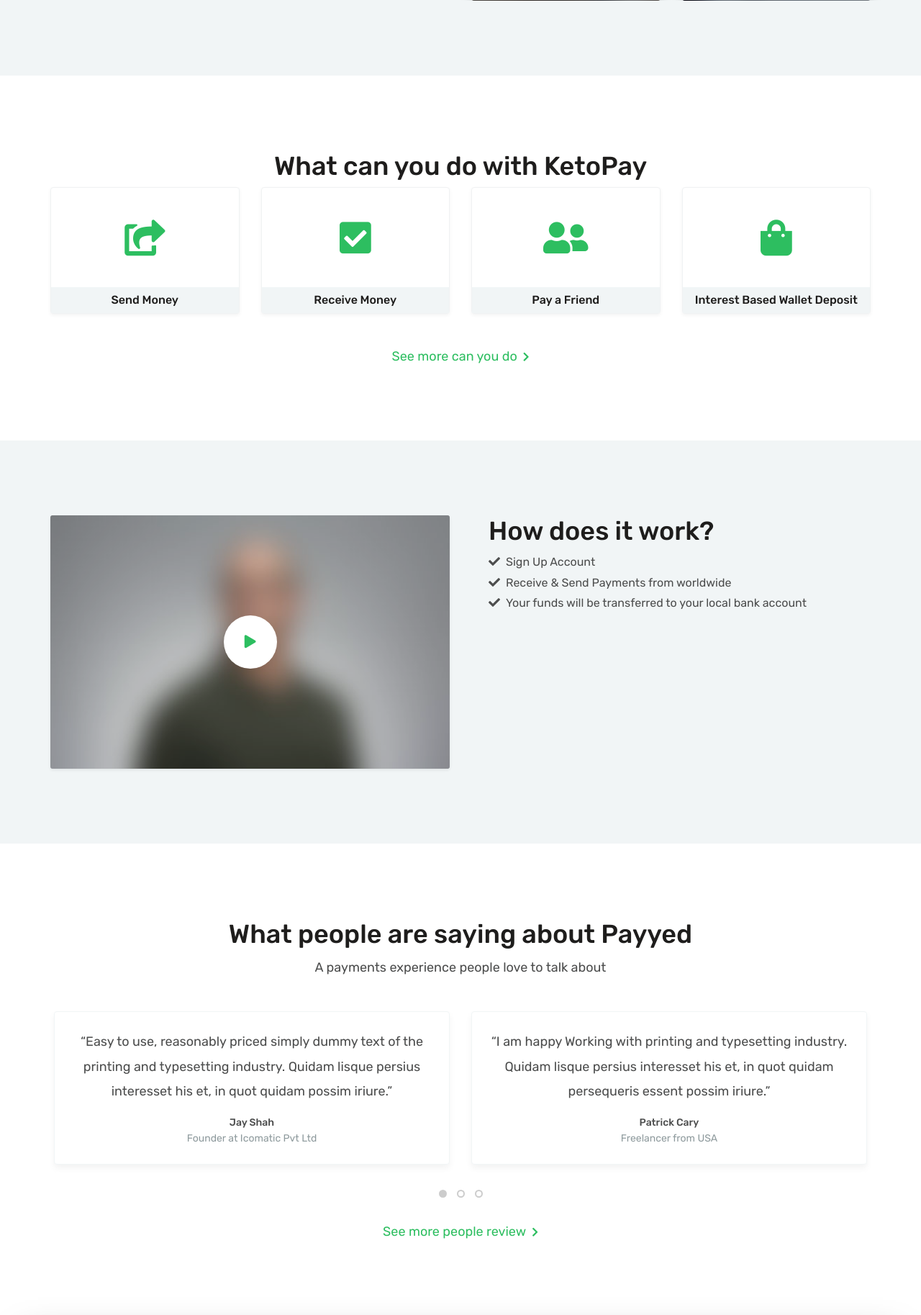
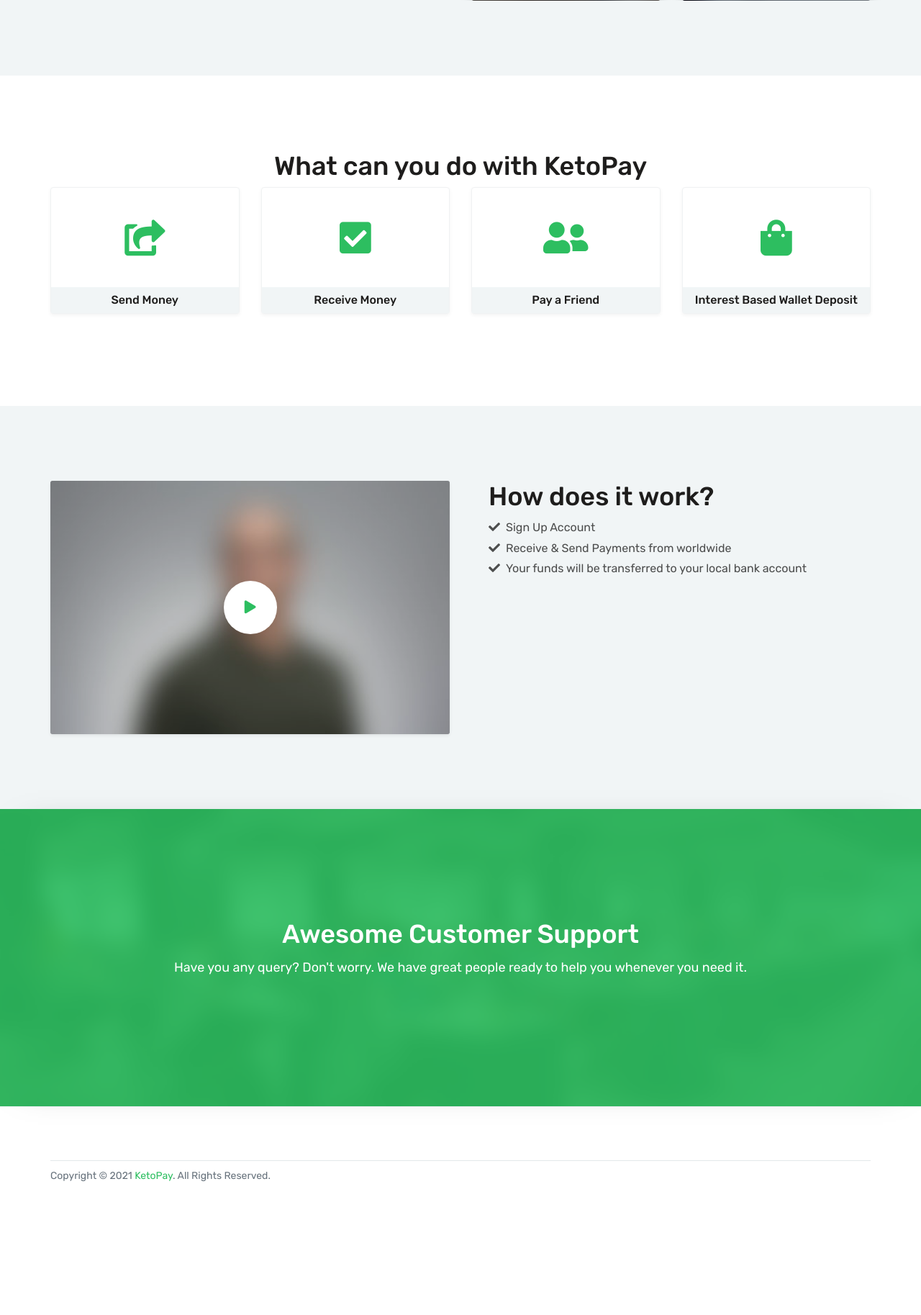
Before and after one commit to honey1234567890/ketopay, a Flask app: page / in a window 1280 px wide. Shown: the part 1808-3635 px from the top of the page at 72% size. After the commit the page ends 3449 px from the top, so only its background shows below. Run offline with Flask 2, Linux system fonts and the light colour scheme; some libraries are stand-ins or nearby versions.

Commit message:
Update index.html

```diff
--- a/templates/index.html
+++ b/templates/index.html
@@ -93,22 +93,7 @@
               <h2 class="text-16 text-white">Send & Receive Money</h2>
               <p class="text-5 text-white mb-4">Quickly and easily send, receive and request money online with KetoPay.<br class="d-none d-lg-block">
                 Over 180 countries and 120 currencies supported.</p>
-              <a href="/login" class="btn btn-primary m-2">Open a Free Account</a> <a class="btn btn-outline-light video-btn m-2" href="#" data-src="https://www.youtube.com/embed/7e90gBu4pas" data-toggle="modal" data-target="#videoModal"><span class="text-2 mr-3"><i class="fas fa-play"></i></span>See How it Works</a> </div>
-          </div>
-        </section>
-      </div>
-      <div class="item">
-        <section class="hero-wrap section shadow-md">
-          <div class="hero-bg" style="background-image:url('static/images/bg/image-3.jpg');"></div>
-          <div class="hero-content py-2 py-lg-4">
-            <div class="container">
-              <div class="row">
-                <div class="col-12 col-lg-8 col-xl-7 text-center text-lg-left">
-                  <h2 class="text-13 text-white">Trusted by more than 50,000 businesses worldwide.</h2>
-                  <p class="text-5 text-white mb-4">Over 180 countries and 120 currencies supported.</p>
-                  <a href="/signup" class="btn btn-primary mr-3">Get started for free</a> <a class="btn btn-link text-light video-btn" href="#" data-src="https://www.youtube.com/embed/7e90gBu4pas" data-toggle="modal" data-target="#videoModal"><span class="mr-2"><i class="fas fa-play-circle"></i></span>Watch Demo</a> </div>
-              </div>
-            </div>
+              <a href="/login" class="btn btn-primary m-2">Open a Free Account</a></div>
           </div>
         </section>
       </div>
@@ -163,7 +148,7 @@
           <div class="col-lg-5 col-xl-6 d-flex">
             <div class="my-auto pb-5 pb-lg-0">
               <h2 class="text-9">Payment Solutions for anyone.</h2>
-              <a href="#" class="btn-link text-4">Find more solution<i class="fas fa-chevron-right text-2 ml-2"></i></a> </div>
+               </div>
           </div>
           <div class="col-lg-7 col-xl-6">
             <div class="row banner style-2 justify-content-center">
@@ -237,7 +222,6 @@
             </div>
             </a> </div>
         </div>
-        <div class="text-center mt-4"><a href="#" class="btn-link text-4">See more can you do<i class="fas fa-chevron-right text-2 ml-2"></i></a></div>
       </div>
     </section>
     <!-- What can you do end -->
@@ -266,48 +250,7 @@
     </section>
     <!-- How work end -->
 
-    <!-- Testimonial
-    ============================================= -->
-    <section class="section bg-light">
-      <div class="container">
-        <h2 class="text-9 text-center">What people are saying about Payyed</h2>
-        <p class="text-4 text-center mb-4">A payments experience people love to talk about</p>
-        <div class="owl-carousel owl-theme" data-autoplay="true" data-nav="true" data-loop="true" data-margin="30" data-slideby="2" data-stagepadding="5" data-items-xs="1" data-items-sm="1" data-items-md="2" data-items-lg="2">
-          <div class="item">
-            <div class="testimonial rounded text-center p-4">
-              <p class="text-4">“Easy to use, reasonably priced simply dummy text of the printing and typesetting industry. Quidam lisque persius interesset his et, in quot quidam possim iriure.”</p>
-              <strong class="d-block font-weight-500">Jay Shah</strong> <span class="text-muted">Founder at Icomatic Pvt Ltd</span> </div>
-          </div>
-          <div class="item">
-            <div class="testimonial rounded text-center p-4">
-              <p class="text-4">“I am happy Working with printing and typesetting industry. Quidam lisque persius interesset his et, in quot quidam persequeris essent possim iriure.”</p>
-              <strong class="d-block font-weight-500">Patrick Cary</strong> <span class="text-muted">Freelancer from USA</span> </div>
-          </div>
-          <div class="item">
-            <div class="testimonial rounded text-center p-4">
-              <p class="text-4">“Fast easy to use transfers to a different currency. Much better value that the banks.”</p>
-              <strong class="d-block font-weight-500">De Mortel</strong> <span class="text-muted">Online Retail</span> </div>
-          </div>
-          <div class="item">
-            <div class="testimonial rounded text-center p-4">
-              <p class="text-4">“I have used them twice now. Good rates, very efficient service and it denies high street banks an undeserved windfall. Excellent.”</p>
-              <strong class="d-block font-weight-500">Chris Tom</strong> <span class="text-muted">User from UK</span> </div>
-          </div>
-          <div class="item">
-            <div class="testimonial rounded text-center p-4">
-              <p class="text-4">“It's a real good idea to manage your money by payyed. The rates are fair and you can carry out the transactions without worrying!”</p>
-              <strong class="d-block font-weight-500">Mauri Lindberg</strong> <span class="text-muted">Freelancer from Australia</span> </div>
-          </div>
-          <div class="item">
-            <div class="testimonial rounded text-center p-4">
-              <p class="text-4">“Only trying it out since a few days. But up to now excellent. Seems to work flawlessly. I'm only using it for sending money to friends at the moment.”</p>
-              <strong class="d-block font-weight-500">Dennis Jacques</strong> <span class="text-muted">User from USA</span> </div>
-          </div>
-        </div>
-        <div class="text-center mt-4"><a href="#" class="btn-link text-4">See more people review<i class="fas fa-chevron-right text-2 ml-2"></i></a></div>
-      </div>
-    </section>
-    <!-- Testimonial end -->
+
 
     <!-- Customer Support
     ============================================= -->
```
